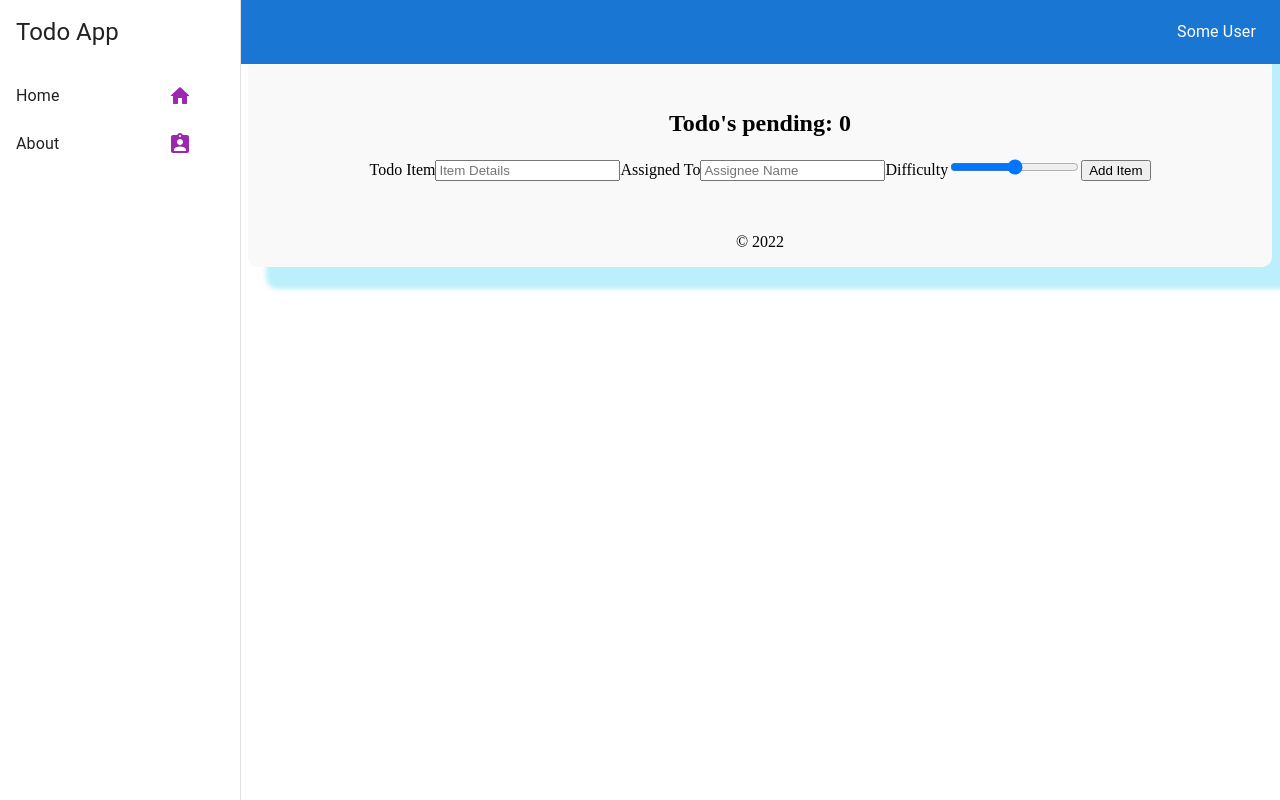
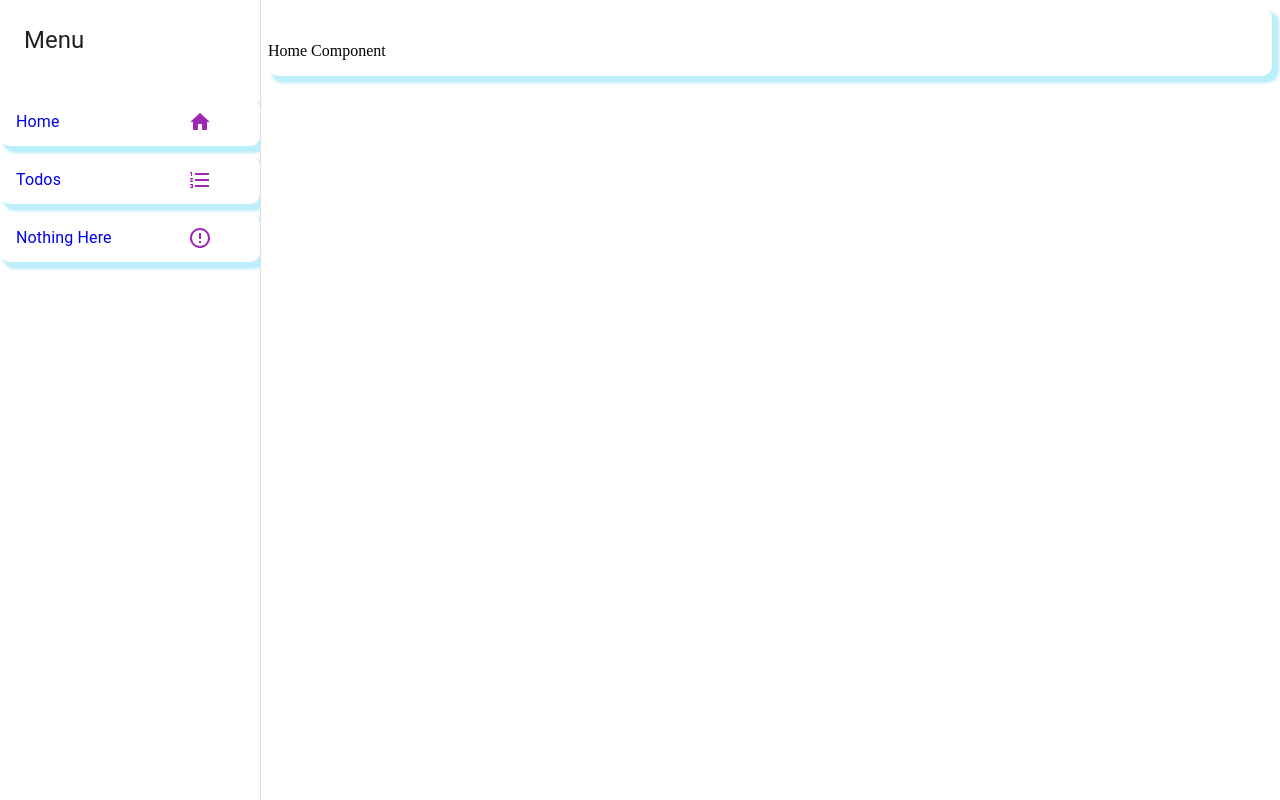
Before and after one commit to antoni909/todo-app, a React (Create React App) app: page / in a window 1280 px wide. Built offline with nearby package versions, Linux system fonts and the light colour scheme.

Commit message:
adds working browser router, WIP tests and implementing configurable settings

```diff
--- a/package.json
+++ b/package.json
@@ -17,6 +17,7 @@
     "npm": "^8.3.0",
     "react": "^17.0.2",
     "react-dom": "^17.0.2",
+    "react-router": "^6.2.1",
     "react-router-dom": "^6.2.1",
     "react-scripts": "5.0.0",
     "uuid": "^8.3.2",
--- a/src/App.jsx
+++ b/src/App.jsx
@@ -1,45 +1,22 @@
-import React, { useState } from 'react'
-import { SettingsContext } from './contexts/settings'
-import Container from '@mui/material/Container';
+import { Routes, Route } from 'react-router-dom';
 
-import Header from './components/Header'
-import Todo from './components/Todo'
-import Footer from './components/Footer'
+import Home from './components/Home'
+import Main from './components/Main'
+import NoMatch from './components/NoMatch'
 import Layout from './components/Layout'
 
-function App() {
-
-  const [settings, setSettings] = useState({
-    list: [],
-    displayItems: false,
-    maxDisplay: 3,
-    pageNumber: 1,
-    incomplete: [],
-    sort: 0,
-    theme: 'light'
-  })
-
-  /*
-    for pages/components
-    <Grid container>
-      <Grid item xs={12} md={6} lg={4} >
-        <Paper> {note} </Paper>
-      </Grid>
-    </Grid>
-  */
-  return (
-    <SettingsContext.Provider value={{settings, setSettings}} >
-
-        <Layout>
-            <Container maxWidth="lg"align="center">
-              <Header />
-              <Todo />
-              <Footer />
-            </Container>
-        </Layout>
-
-    </SettingsContext.Provider>
-  );
+const App = () => {
+  return(
+    <div>
+      <Routes>
+        <Route path="/" element={<Layout />} >
+          <Route index element={<Home />} />
+          <Route path="todos" element={<Main />} />
+          <Route path="*" element={<NoMatch />} />
+        </Route>
+      </Routes>
+    </div>
+    )
 }
 
 export default App;
--- /dev/null
+++ b/src/components/Home.jsx
@@ -0,0 +1,9 @@
+
+const Home = () => {
+  return(
+    <div>
+      <p>Home Component</p>
+    </div>
+  )
+}
+export default Home;
--- a/src/components/Layout.jsx
+++ b/src/components/Layout.jsx
@@ -1,31 +1,30 @@
+import { Link, Outlet } from 'react-router-dom';
 import { makeStyles } from '@material-ui/core'
-import AppBar from '@mui/material/AppBar';
 import Drawer from '@mui/material/Drawer';
-import Toolbar from '@mui/material/Toolbar';
 import Typography from '@material-ui/core/Typography'
 
 import List from '@material-ui/core/List'
 import ListItem from '@material-ui/core/ListItem'
 import ListItemIcon from '@material-ui/core/ListItemIcon'
 import ListItemText from '@material-ui/core/ListItemText'
-import { HomeRounded, AssignmentInd } from '@mui/icons-material';
+import { HomeRounded, FormatListNumbered, ErrorOutline } from '@mui/icons-material';
 
-const drawerWidth = 240
+const drawerWidth = 260
 // function that returns an obj using theme arg
 const useStyles = makeStyles((theme)=> {
   return {
     active: {
       backgroundColor: '#f9f9f9',
     },
-    appbar: {
-      width: `calc(100% - ${drawerWidth}px)`,
-    },
     button: {
       fontSize: 15,
-      backgroundColor: 'pink',
+      borderRadius: 10,
+      boxShadow: '5px 5px 2.5px 2px rgba(30, 203, 243, .3)',
+      backgroundColor: 'white',
       '&:hover':{
-        backgroundColor: 'violet'
-      }
+        backgroundColor: '#f11f11f11'
+      },
+      marginTop: '10px',
     },
     drawer: {
       width: drawerWidth
@@ -33,60 +32,49 @@ const useStyles = makeStyles((theme)=> {
     drawerPaper: {
       width: drawerWidth
     },
-    logoName: {
-      flexGrow: 1,
-    },
     page: {
-      background: '#f9f9f9',
+      background: '#f11f11f11',
       width: '100%',
       borderRadius: 10,
-      boxShadow: '20px 20px 5px 2px rgba(30, 203, 243, .3)',
+      boxShadow: '5px 5px 2.5px 2px rgba(30, 203, 243, .3)',
     },
     root : {
       display: 'flex',
     },
     title: {
-      padding: theme.spacing(2)
+      padding: theme.spacing(3)
     },
-    toolbar: theme.mixins.toolbar,
+    // toolbar: theme.mixins.toolbar,
   }
 })
 
 const Layout = ({children}) => {
 
   const classes = useStyles()
-
+  // look into MenuItem for rendering Link components
+  // https://mui.com/components/menus/
+  // https://stackoverflow.com/questions/37669391/how-to-get-rid-of-underline-for-link-component-of-react-router?rq=1
   const menuList = [
     {
       text: 'Home',
       icon: <HomeRounded color="secondary"/>,
-      path: '/'
+      path: <Link style={{ textDecoration: 'none' }} to="/">Home</Link>,
     },
     {
-      text: 'About',
-      icon: <AssignmentInd color="secondary"/>,
-      path: '/about'
+      text: 'Main',
+      icon: <FormatListNumbered color="secondary"/>,
+      path: <Link style={{ textDecoration: 'none' }} to="/todos">Todos</Link>,
+    },
+    {
+      text: 'NoMatch',
+      icon: <ErrorOutline color="secondary"/>,
+      path: <Link style={{ textDecoration: 'none' }} to="/catchall">Nothing Here</Link>
     },
   ]
 
   return (
     <div className={classes.root}>
-
-      <AppBar
-        className={classes.appbar}
-        elevation={0}
-      >
-        <Toolbar>
-          <Typography className={classes.logoName}>
-            Todo App
-          </Typography>
-          <Typography>
-            Some User
-          </Typography>
-        </Toolbar>
-      </AppBar>
       <br />
-
       <Drawer
         className={classes.drawer}
         classes={{paper: classes.drawerPaper}}
@@ -98,7 +86,7 @@ const Layout = ({children}) => {
             className={classes.title}
             variant="h5"
           >
-            Todo App
+            Menu
           </Typography>
         </div>
 
@@ -106,18 +94,23 @@ const Layout = ({children}) => {
           {menuList.map(item => (
             <ListItem
               button
+              className={classes.button}
               key={item.text}
             >
-              <ListItemText primary={item.text} />
-              <ListItemIcon>{item.icon}</ListItemIcon>
+              {/* <ListItemText primary={item.text} /> */}
+              <ListItemText primary={item.path}/>
+              <ListItemIcon >{item.icon}</ListItemIcon>
+              <br />
             </ListItem>
           ))}
         </List>
       </Drawer>
 
       <div className={classes.page}>
-        <div className={classes.toolbar}></div>
+        {/* <div className={classes.toolbar}></div> */}
         {children}
+        <br />
+        <Outlet />
       </div>
 
     </div>
--- a/src/components/List.jsx
+++ b/src/components/List.jsx
@@ -6,26 +6,20 @@ import { SettingsContext } from '../contexts/settings';
 const List = () => {
 
   const {settings, setSettings} = useContext(SettingsContext)
+  const startIdx = (settings.pageNumber - 1) * settings.maxDisplay
+  const sliceList = settings.list.slice(startIdx, startIdx + settings.maxDisplay);
 
   function toggleComplete(id){
-
     const items = settings.list.map( item => {
       if( item.id === id )item.complete = !item.complete
       return item
     })
-    setSettings({
-      ...settings,
-      items
-    })
+    setSettings({...settings, items})
   }
-
-  const startIdx = (settings.pageNumber - 1) * settings.maxDisplay
-  const sliceList = settings.list.slice(startIdx, startIdx + settings.maxDisplay);
 
   return (
     <>
-      {
-        sliceList.map((item,idx) => (
+      {sliceList.map((item,idx) => (
         <Container
           key={idx}
           maxWidth="md"
@@ -49,3 +43,12 @@ const List = () => {
 }
 
 export default List;
+
+  /*
+    for pages/components
+    <Grid container>
+      <Grid item xs={12} md={6} lg={4} >
+        <Paper> {note} </Paper>
+      </Grid>
+    </Grid>
+  */
--- /dev/null
+++ b/src/components/Main.jsx
@@ -0,0 +1,35 @@
+import React, { useState } from 'react'
+import { SettingsContext } from '../contexts/settings'
+import Container from '@mui/material/Container';
+
+import Header from './Header'
+import Todo from './Todo'
+import Footer from './Footer'
+// import Layout from './Layout'
+
+function Main() {
+
+  const [settings, setSettings] = useState({
+    list: [],
+    displayItems: false,
+    maxDisplay: 3,
+    pageNumber: 1,
+    incomplete: [],
+    sort: 0,
+    theme: 'light'
+  })
+
+  return (
+            <SettingsContext.Provider value={{settings, setSettings}} >
+
+                    <Container maxWidth="lg"align="center">
+                      <Header />
+                      <Todo />
+                      <Footer />
+                    </Container>
+
+            </SettingsContext.Provider>
+  );
+}
+
+export default Main;
--- /dev/null
+++ b/src/components/NoMatch.jsx
@@ -0,0 +1,13 @@
+import { Link } from 'react-router-dom';
+
+const NoMatch = () => {
+  return(
+    <div>
+      <p>We did not find what you were looking for, Sorry :(</p>
+      <p>
+        <Link to="/">Go to the home page</Link>
+      </p>
+    </div>
+  )
+}
+export default NoMatch;
--- a/src/components/Pagination.jsx
+++ b/src/components/Pagination.jsx
@@ -1,7 +1,6 @@
 import React, { useContext } from 'react'
 import { SettingsContext } from '../contexts/settings';
 import Button from '@mui/material/Button';
-// import Pagination from '@mui/material/Pagination';
 
 const Paginate = () => {
 
@@ -10,37 +9,15 @@ const Paginate = () => {
   const totalPages = Math.ceil(settings.list.length/settings.maxDisplay)
   const pages = [...Array(totalPages).keys()].map(num => num +1)
 
-  const handleClick = num => {
-    setSettings({
-      ...settings,
-      pageNumber: num
-    })
-
-  }
-
   return(
     <>
-      {/* <div>
-        { pages?
-          pages.map((num,idx) => (
-            <Pagination
-              count={totalPages}
-              onClick={() => handleClick(num)}
-              shape="rounded"
-              variant="outlined"
-              color="primary"
-              >
-            </Pagination>
-          ))
-          : null
-        }
-      </div> */}
       <div>
         { pages?
           pages.map((num,idx) => (
             <Button
+              variant="primary"
               key={idx}
-              onClick={() => handleClick(num)}
+              onClick={() => setSettings({...settings,pageNumber: num})}
               >
                 {num}
             </Button>
--- a/src/components/Todo.jsx
+++ b/src/components/Todo.jsx
@@ -1,11 +1,10 @@
 import React, { useContext, useEffect } from 'react'
 import { SettingsContext } from '../contexts/settings';
+import useForm from '../hooks/form'
+import { v4 as uuidv4 } from 'uuid';
 
 import List from './List'
-import useForm from '../hooks/form'
 import Paginate from '../components/Pagination'
-
-import { v4 as uuidv4 } from 'uuid';
 
 const Todo = () => {
 
@@ -14,7 +13,6 @@ const Todo = () => {
   const { handleChange, handleSubmit } = useForm(addItem)
 
   function addItem(item){
-
     item.id = uuidv4()
     item.complete = false
     setSettings({
--- a/src/index.js
+++ b/src/index.js
@@ -1,10 +1,15 @@
 import React from 'react';
 import ReactDOM from 'react-dom';
 import App from './App';
+import { BrowserRouter } from "react-router-dom";
 
 ReactDOM.render(
+
   <React.StrictMode>
-    <App />
+    <BrowserRouter>
+      <App />
+    </BrowserRouter>
   </React.StrictMode>,
+
   document.getElementById('root')
 );
```
